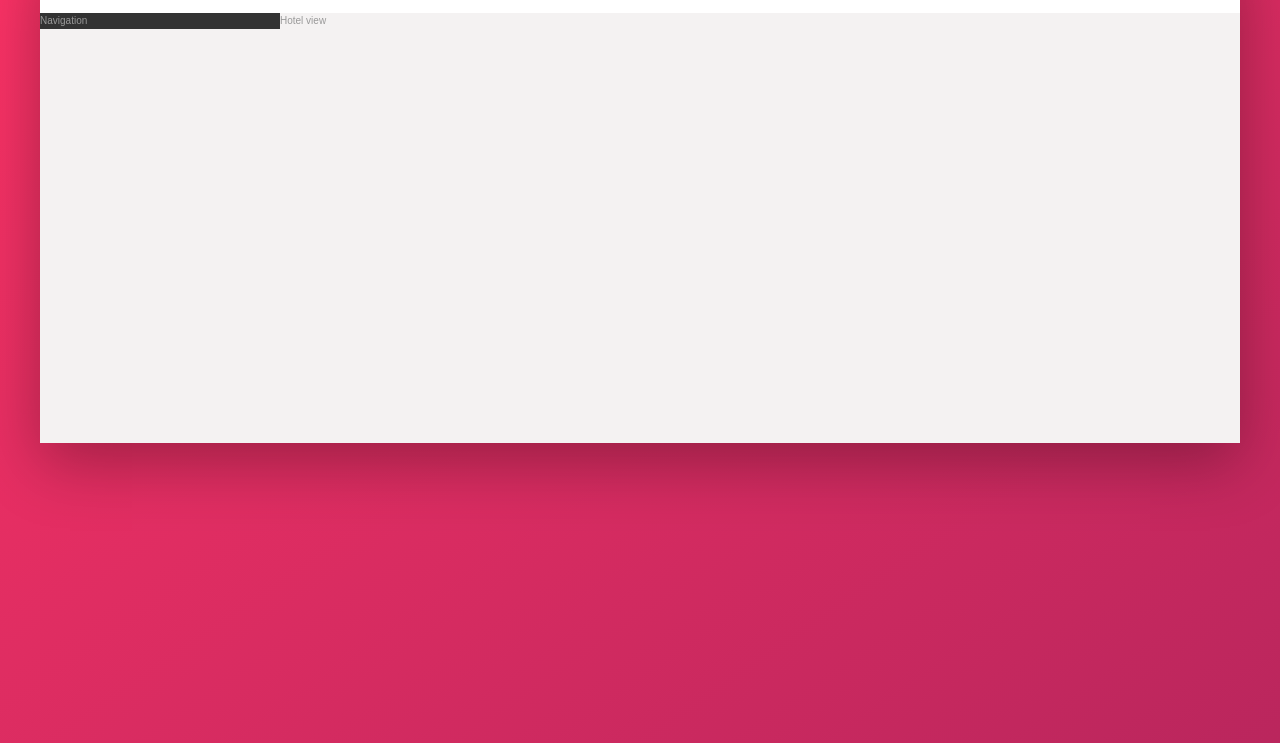
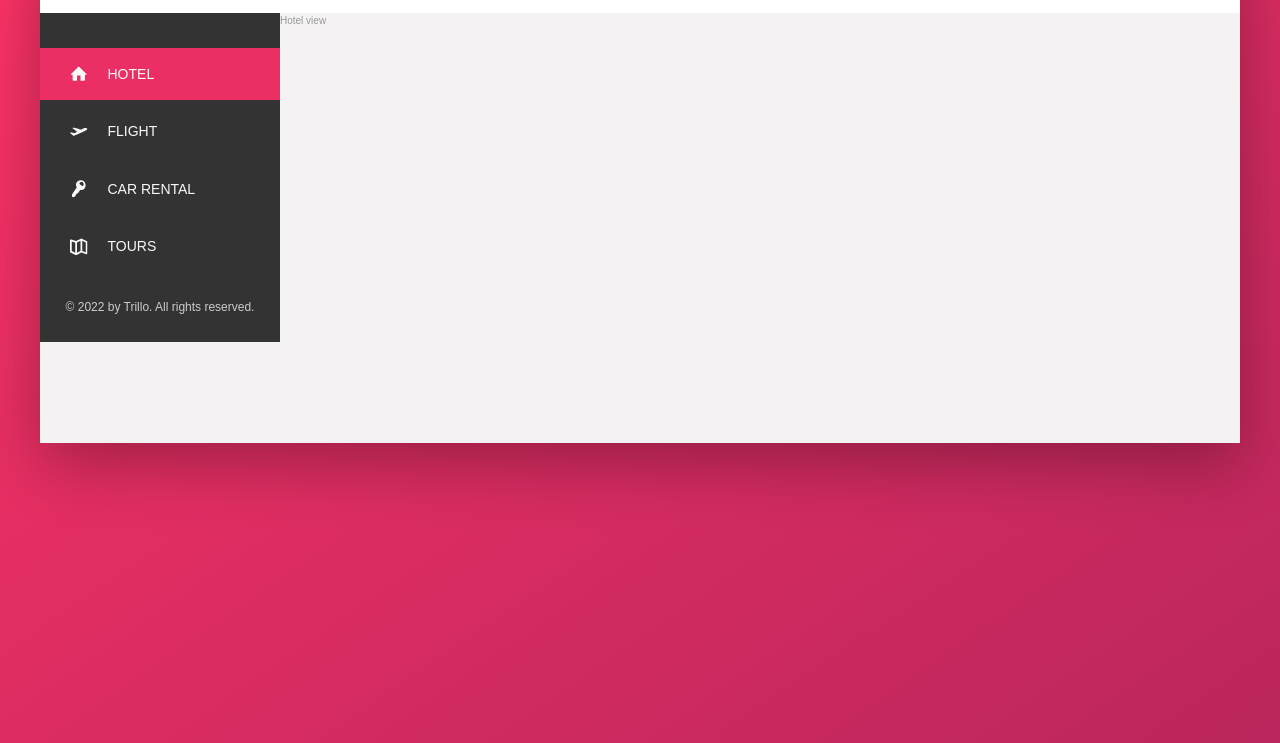
Before and after one commit to igoratf/Trillo, a website: page index.html in a window 1280 px wide. Shown: the part 137-880 px from the top of the page. Drawn offline with Linux system fonts and the light colour scheme.

Commit message:
style and animate navigation sidebar

```diff
--- a/index.html
+++ b/index.html
@@ -47,7 +47,44 @@
             </header>
             <div class="content">
                 <nav class="sidebar">
-                    Navigation
+                    <ul class="side-nav">
+                        <li class="side-nav__item side-nav__item--active">
+                            <a href="#" class="side-nav__link">
+                                <svg class="side-nav__icon">
+                                    <use xlink:href="img/sprite.svg#icon-home"></use>
+                                </svg>
+                                <span>Hotel</span>
+                            </a>
+                        </li>
+                        <li class="side-nav__item">
+                            <a href="#" class="side-nav__link">
+                                <svg class="side-nav__icon">
+                                    <use xlink:href="img/sprite.svg#icon-aircraft-take-off"></use>
+                                </svg>
+                                <span>Flight</span>
+                            </a>
+                        </li>
+                        <li class="side-nav__item">
+                            <a href="#" class="side-nav__link">
+                                <svg class="side-nav__icon">
+                                    <use xlink:href="img/sprite.svg#icon-key"></use>
+                                </svg>
+                                <span>Car rental</span>
+                            </a>
+                        </li>
+                        <li class="side-nav__item">
+                            <a href="#" class="side-nav__link">
+                                <svg class="side-nav__icon">
+                                    <use xlink:href="img/sprite.svg#icon-map"></use>
+                                </svg>
+                                <span>Tours</span>
+                            </a>
+                        </li>
+                    </ul>
+
+                    <div class="legal">
+                        &copy; 2022 by Trillo. All rights reserved.
+                    </div>
                 </nav>
                 <main class="hotel-view">
                     Hotel view
--- a/sass/_components.scss
+++ b/sass/_components.scss
@@ -107,3 +107,67 @@
       margin-right: 1rem;
    }
 }
+
+
+.side-nav {
+   font-size: 1.4rem;
+   list-style: none;
+   margin-top: 3.5rem;
+
+   &__item {
+      position: relative;
+
+      &:not(:last-child) {
+         margin-bottom: .5rem;
+      }
+   }
+
+   &__item::before {
+      content: "";
+      position: absolute;
+      top: 0;
+      left: 0;
+      height: 100%;
+      width: 3px;
+      background-color: var(--color-primary);
+      transform: scaleY(0);
+      transition: transform .2s, width .4s cubic-bezier(1, 0, 0, 1), background-color .1s;
+   }
+
+   &__item:hover::before,
+   &__item--active::before {
+      transform: scaleY(1);
+      width: 100%;
+   }
+
+   &__item:active::before {
+      background-color: var(--color-primary-light);
+   }
+
+   &__link,
+   &__link:visited {
+      color: var(--color-grey-light-1);
+      text-decoration: none;
+      text-transform: uppercase;
+      display: flex;
+      align-items: center;
+      padding: 1.5rem 3rem;
+      position: relative;
+      z-index: 10;
+   }
+
+
+   &__icon {
+      width: 1.75rem;
+      height: 1.75rem;
+      fill: currentColor;
+      margin-right: 2rem;
+   }
+}
+
+.legal {
+   font-size: 1.2rem;
+   color: var(--color-grey-light-4);
+   text-align: center;
+   padding: 2.5rem;
+}
--- a/sass/_layout.scss
+++ b/sass/_layout.scss
@@ -23,6 +23,9 @@
 .sidebar {
    background-color: var(--color-grey-dark-1);
    flex: 0 0 20%;
+   display: flex;
+   flex-direction: column;
+   justify-content: space-between;
 }
 
 .hotel-view {
```
Also changed, not shown: css/style.css.
